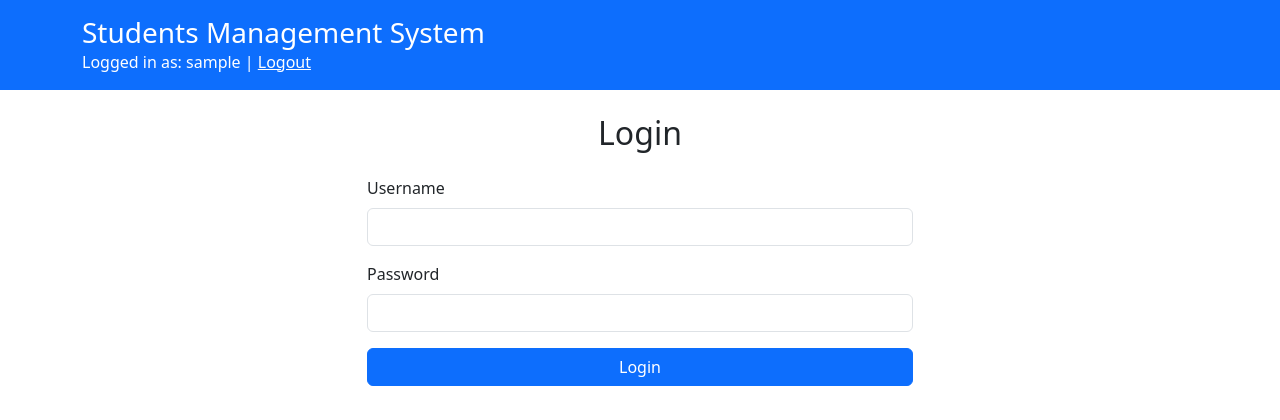
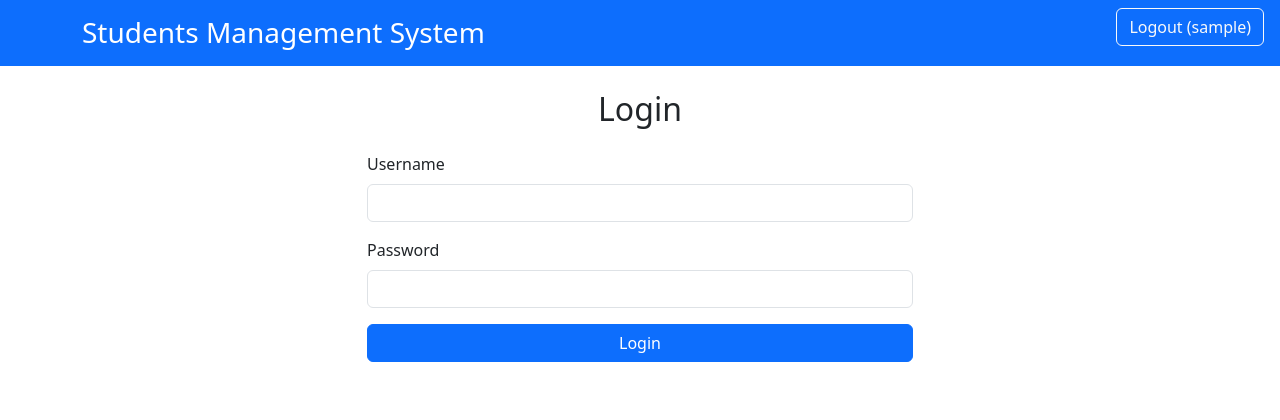
Before and after one commit to afnan0014/student-management-system, a Django app: page /login/ in a window 1280 px wide. Shown: the top 420 px of the page. Run offline with Django 5.2, Linux system fonts and the light colour scheme; the visitor is signed in with stand-in values (Sample User, id 1).

Commit message:
update base

```diff
--- a/templates/base.html
+++ b/templates/base.html
@@ -8,12 +8,12 @@
     <link href="https://cdn.jsdelivr.net/npm/bootstrap@5.3.3/dist/css/bootstrap.min.css" rel="stylesheet" integrity="sha384-QWTKZyjpPEjISv5WaRU9OFeRpok6YctnYmDr5pNlyT2bRjXh0JMhjY6hW+ALEwIH" crossorigin="anonymous">
 </head>
 <body class="d-flex flex-column min-vh-100">
-    <header class="bg-primary text-white p-3">
+    <header class="bg-primary text-white p-3 position-relative">
         <div class="container">
             <h1 class="h3 mb-0">Students Management System</h1>
-            <nav>
+            <nav class="position-absolute top-0 end-0 mt-2 me-3">
                 {% if user.is_authenticated %}
-                    <p class="mb-0">Logged in as: {{ user.username }} | <a href="{% url 'logout' %}" class="text-white">Logout</a></p>
+                    <a href="{% url 'logout' %}" class="btn btn-outline-light">Logout ({{ user.username }})</a>
                 {% endif %}
             </nav>
         </div>
```
